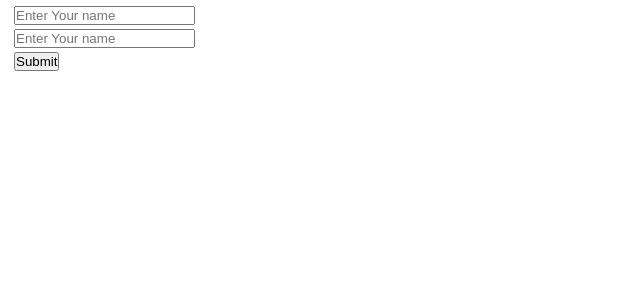
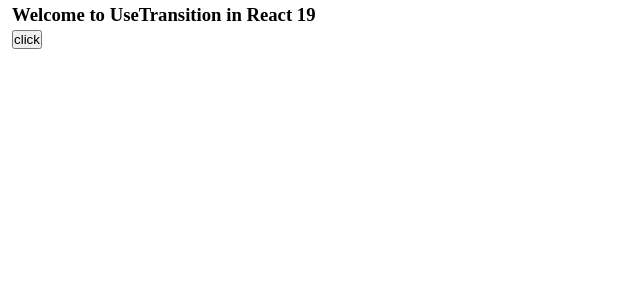
Before and after one commit to xsparsh1/React, a React (Vite) app: page / in a window 1280 px wide. Shown: the top 300 px of the page, without its empty margins (0-640 px from the left). Built offline with nearby package versions, Linux system fonts and the light colour scheme.

Commit message:
UseTransition in React 19

```diff
--- a/src/App.jsx
+++ b/src/App.jsx
@@ -22,6 +22,7 @@ import UncontrolledComp from "./practice/UncontrolledComp/UncontrolledComp";
 import FuncParent from "./practice/FuncAsProp/FuncParent";
 import ForwardRef from "./practice/UseRef/ForwardRef";
 import UseFormStatus from "./practice/UseFormStatus/UseFormStatus";
+import UseTransition from "./practice/UseTransition/UseTransition";
 
 
 //CC - Controlled Components.
@@ -52,7 +53,8 @@ function App(){
         {/* <UncontrolledComp/> */}
         {/* <FuncParent/> */}
         {/* <ForwardRef/> */}
-        <UseFormStatus/>
+        {/* <UseFormStatus/> */}
+        <UseTransition/>
   </div>
   );
 }
--- a/src/practice/UseFormStatus/UseFormStatus.jsx
+++ b/src/practice/UseFormStatus/UseFormStatus.jsx
@@ -8,7 +8,7 @@ function UseFormStatus(){
             console.log("Adding delay");
     }
 
-        function Func(){
+    function Func(){
         const {pending}=useFormStatus();                //Pending tells us the status of form.
         console.log(pending);
         return(                                         //Pending always used inside form.
--- /dev/null
+++ b/src/practice/UseTransition/UseTransition.jsx
@@ -0,0 +1,24 @@
+import {useTransition} from "react";
+
+function UseTransition(){
+
+    const [pending,startTransition]=useTransition();                    //pending is initially false
+
+    const handleChange=()=>{
+        startTransition(async()=>{                                      //startTransition sets true to pending
+            await new Promise(res=>setTimeout(res,3000))                //setTimeout to get some delay
+        })                                                              //After 3 sec pending becomes true
+    }
+
+    return(
+        <div>
+            <h3>Welcome to UseTransition in React 19</h3>
+            <button onClick={handleChange}>
+                {pending?
+                <img src="https://assets-v2.lottiefiles.com/a/d5392796-1169-11ee-908e-b33ed8d96ca4/kW0SJwvz27.gif"
+                style={{width:"30px"}}/>: "click"}</button>
+        </div>
+    )
+}
+
+export default UseTransition;
```
